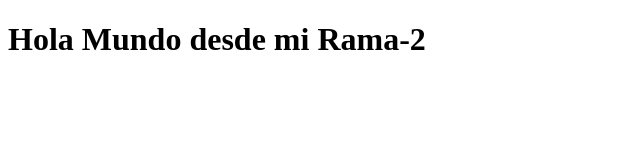
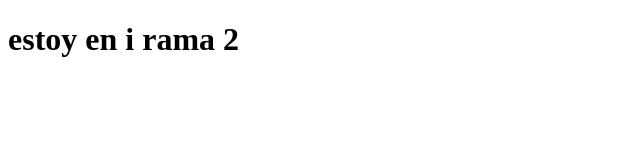
Before and after one commit to Nicolascod/repositorio, a plain HTML site: page index.html in a window 1280 px wide. Shown: the whole page, without its empty margins (0-640 px from the left). Drawn offline with Linux system fonts and the light colour scheme.

Commit message:
estoy en mi rama-2

```diff
--- a/index.html
+++ b/index.html
@@ -6,6 +6,6 @@
     <title>Document</title>
 </head>
 <body>
-    <h1>Hola Mundo desde mi Rama-2</h1>
+    <h1>estoy en i rama 2</h1>
 </body>
 </html>
```
